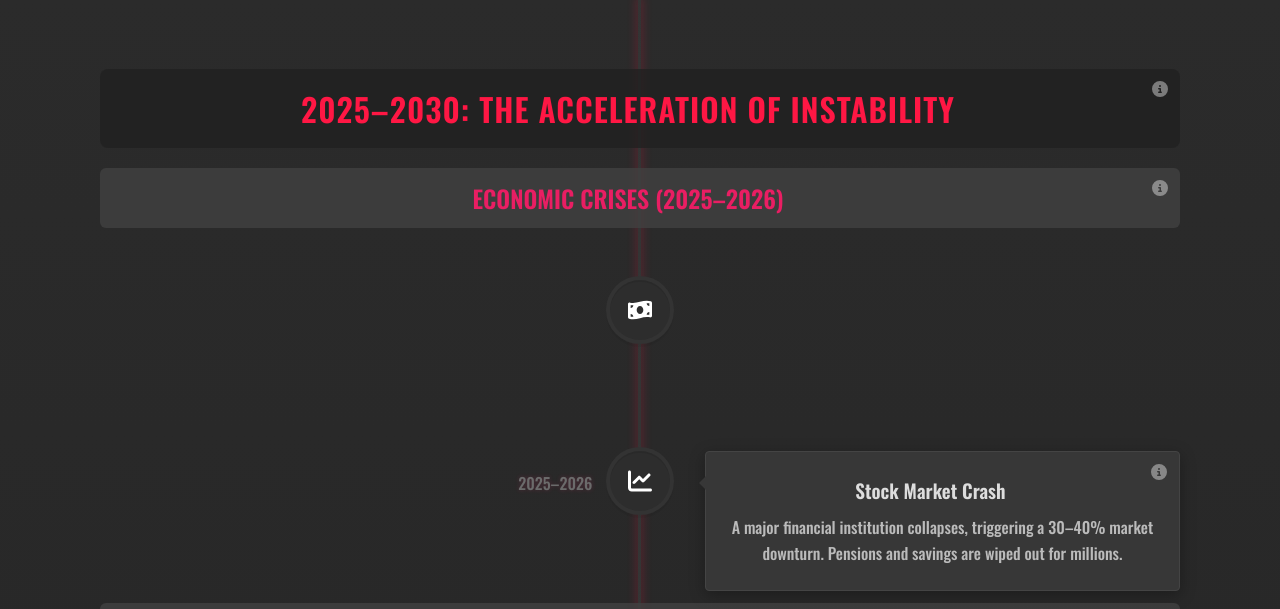
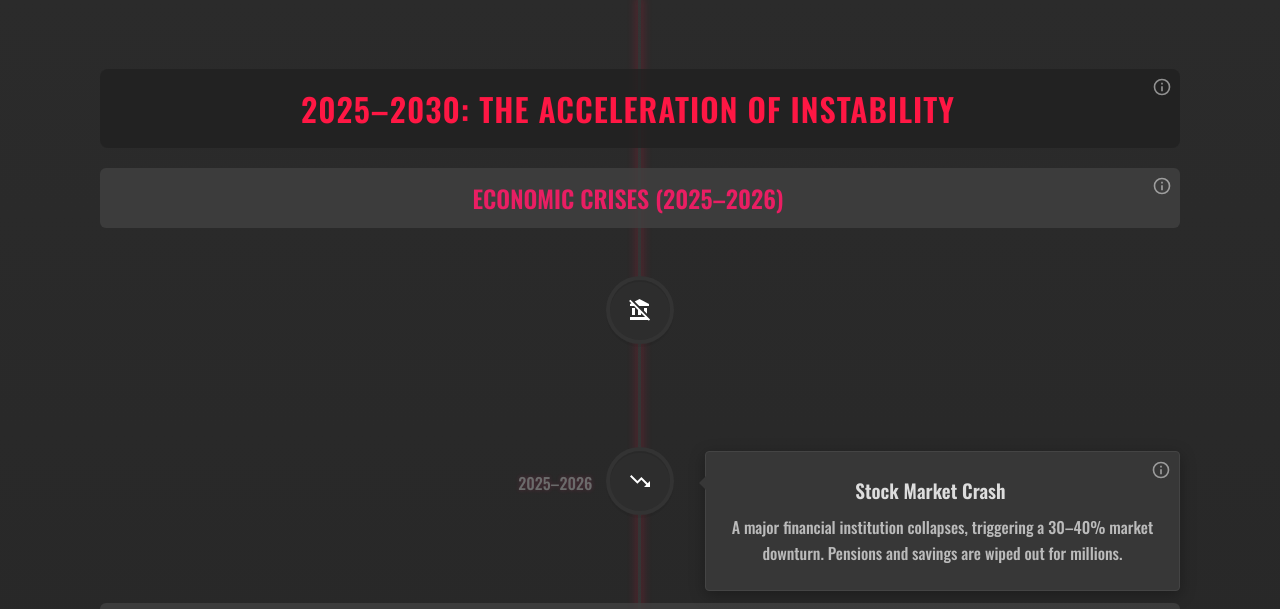
Before and after one commit to harryf/collapse-timeline, a React (Create React App) app: page / in a window 1280 px wide. Shown: the part 220-829 px from the top of the page. Built offline with nearby package versions, Linux system fonts and the light colour scheme; the HTML template or start-up script is replaced by a standard one.

Commit message:
Switch to Material design icons

```diff
--- a/package.json
+++ b/package.json
@@ -4,9 +4,8 @@
   "private": true,
   "homepage": "https://harryf.github.io/collapse-timeline",
   "dependencies": {
-    "@fortawesome/fontawesome-svg-core": "^6.5.1",
-    "@fortawesome/free-solid-svg-icons": "^6.5.1",
-    "@fortawesome/react-fontawesome": "^0.2.0",
+    "@mdi/js": "^7.4.47",
+    "@mdi/react": "^1.6.1",
     "marked": "^11.1.1",
     "react": "^18.2.0",
     "react-dom": "^18.2.0",
--- a/public/index.html
+++ b/public/index.html
@@ -13,7 +13,6 @@
       gtag('js', new Date());
       gtag('config', 'G-9269TPXMLZ');
     </script>
-    <link rel="stylesheet" href="https://cdnjs.cloudflare.com/ajax/libs/font-awesome/6.5.1/css/all.min.css" />
     <link href="https://fonts.googleapis.com/css2?family=Oswald:wght@400;500;600&display=swap" rel="stylesheet">
     <link rel="icon" type="image/png" href="./favicon-96x96.png" sizes="96x96" />
     <link rel="icon" type="image/svg+xml" href="./favicon.svg" />
--- a/src/App.css
+++ b/src/App.css
@@ -295,12 +295,10 @@
   z-index: 1;
 }
 
-.modal-icon {
-  position: absolute;
-  top: 24px;
-  left: 24px;
-  font-size: 24px;
-  color: #e91e63;
+.modal-icon svg {
+  width: 32px;
+  height: 32px;
+  color: #fff;
 }
 
 .modal-title {
@@ -357,12 +355,11 @@
 
 .info-icon {
   position: absolute;
-  top: 12px;
-  right: 12px;
-  font-size: 16px;
-  opacity: 0.4;
-  color: #fff;
-  transition: opacity 0.2s ease;
+  top: 8px;
+  right: 8px;
+  color: rgba(255, 255, 255, 0.5);
+  width: 20px !important;
+  height: 20px !important;
 }
 
 .timeline-section-header:hover .info-icon,
@@ -389,3 +386,13 @@
   color: #e91e63;
   border-color: #e91e63;
 }
+
+.vertical-timeline-element-icon svg {
+  width: 24px;
+  height: 24px;
+  position: absolute;
+  left: 50%;
+  top: 50%;
+  transform: translate(-50%, -50%);
+  margin: 0;
+}
--- a/src/components/CollapseTimeline.jsx
+++ b/src/components/CollapseTimeline.jsx
@@ -1,10 +1,16 @@
 import React, { useEffect, useState } from 'react';
 import { VerticalTimeline, VerticalTimelineElement } from 'react-vertical-timeline-component';
 import 'react-vertical-timeline-component/style.min.css';
-import { FontAwesomeIcon } from '@fortawesome/react-fontawesome';
-import * as Icons from '@fortawesome/free-solid-svg-icons';
+import * as mdiIcons from '@mdi/js';
+import Icon from '@mdi/react'; // MDI React component for rendering icons
+import iconConfig from '../icon-config.json';
 import { marked } from 'marked';
-import iconConfig from '../icon-config.json';
+
+const getIcon = (name) => {
+  // Convert name to MDI format mdi-icon-name
+  const iconName = 'mdi' + name.split('-').map(part => part.charAt(0).toUpperCase() + part.slice(1)).join('');
+  return mdiIcons[iconName] || mdiIcons[iconConfig.defaults.bullet];
+};
 
 // Configure marked to open links in new tabs
 marked.use({
@@ -14,12 +20,6 @@ marked.use({
     }
   }
 });
-
-const getIcon = (name) => {
-  // Convert name to camelCase fa-icon-name -> faIconName
-  const iconName = 'fa' + name.split('-').map(part => part.charAt(0).toUpperCase() + part.slice(1)).join('');
-  return Icons[iconName] || Icons[`fa${iconConfig.defaults.bullet.split('-').map(part => part.charAt(0).toUpperCase() + part.slice(1)).join('')}`];
-};
 
 const pickThemeIcon = (themeTitle) => {
   const baseMatch = themeTitle.match(/^[^(]+/) || [themeTitle];
@@ -202,7 +202,7 @@ const Modal = ({ content, title, dateRange, icon, onClose }) => {
         <button className="modal-close clickable" onClick={onClose}>×</button>
         {icon && (
           <div className="modal-icon">
-            <FontAwesomeIcon icon={icon} />
+            <Icon path={icon} size={1} />
           </div>
         )}
         <h2 className="modal-title">
@@ -318,7 +318,7 @@ function CollapseTimeline({ markdownContent }) {
           <h2 className="timeline-section-title">
             {section.title}
           </h2>
-          <FontAwesomeIcon icon={Icons.faCircleInfo} className="info-icon" />
+          <Icon path={getIcon('information-outline')} size={1} className="info-icon" />
         </div>
       );
 
@@ -335,7 +335,7 @@ function CollapseTimeline({ markdownContent }) {
             <h3 className="timeline-theme-title">
               {theme.title}
             </h3>
-            <FontAwesomeIcon icon={Icons.faCircleInfo} className="info-icon" />
+            <Icon path={getIcon('information-outline')} size={1} className="info-icon" />
           </div>
         );
 
@@ -359,7 +359,7 @@ function CollapseTimeline({ markdownContent }) {
                 borderBottom: '7px solid transparent'
               }}
               iconStyle={{ background: 'rgb(45, 45, 45)', color: '#fff' }}
-              icon={<FontAwesomeIcon icon={bulletIcon} />}
+              icon={<Icon path={bulletIcon} size={1} />}
               date={theme.title.match(/\((.*?)\)/)?.[1] || ''}
             >
               <div
@@ -371,7 +371,7 @@ function CollapseTimeline({ markdownContent }) {
                   minHeight: '80px'
                 }}
               >
-                <FontAwesomeIcon icon={Icons.faCircleInfo} className="info-icon" />
+                <Icon path={getIcon('information-outline')} size={1} className="info-icon" />
                 {item.title && (
                   <h4 className="vertical-timeline-element-subtitle">
                     {item.title}
--- a/src/icon-config.json
+++ b/src/icon-config.json
@@ -1,53 +1,55 @@
 {
   "themes": {
-    "Weather and Climate": "bolt",
     "AI and Technological Disruption": "robot",
     "Economic Crises": "chart-line",
-    "Societal and Systemic Collapse": "fire"
+    "Societal and Systemic Collapse": "fire",
+    "Weather and Climate": "weather-lightning"
   },
   "bullets": {
-    "Record-Breaking Storms": "poo-storm",
-    "Heatwaves": "fire-alt",
-    "Flooding": "water",
-    "Arctic Amplification": "icicles",
-    "Crop Failures": "seedling",
-    "Mega-Droughts": "tint-slash",
-    "Coastal Abandonment": "house",
-    "Ecosystem Collapse": "tree",
-    "Mass Automation": "robot",
-    "Economic Inequality": "balance-scale",
+    "AI Dominance": "robot-industrial-outline",
     "AI Governance Crisis": "brain",
-    "AI Dominance": "network-wired",
+    "AI Warfare": "target",
+    "Arctic Amplification": "snowflake",
+    "Authoritarianism Rises": "gavel",
+    "Civil Unrest": "account-group-outline",
+    "Climate Refugees": "earth-off-outline",
+    "Coastal Abandonment": "map-marker-remove-outline",
+    "Crop Failures": "corn-off",
+    "Cyber-Dependency": "source-branch",
+    "Debt Defaults": "bank-off",
+    "Desertification": "cactus",
+    "Ecosystem Collapse": "weather-hurricane",
+    "Economic Inequality": "scale-unbalanced",
+    "End of Globalization": "earth-off",
+    "Failed States": "alert-octagon",
+    "Financial Fragmentation": "bank",
+    "Flooding": "waves",
+    "Food System Breakdown": "food-off",
+    "Global Recession": "earth-minus",
+    "Heatwaves": "fire",
+    "Housing Market Collapse": "home-alert",
+    "Human Obsolescence": "account-remove-outline",
+    "Hyperinflation": "bankrupt-outline",
+    "Insurance Market Collapse": "bank-off-outline",
+    "Irreversible Changes": "snowflake",
+    "Localized Collapse": "skull",
+    "Localized Recovery": "leaf",
+    "Mass Automation": "robot-industrial",
+    "Mass Displacement": "account-arrow-left-outline",
+    "Mega-Droughts": "water-off",
+    "Migrant Crises": "account-arrow-left-outline",
+    "Record-Breaking Storms": "weather-lightning-rainy",
+    "Resource Wars": "battery-charging-outline",
+    "Sea-Level Rise": "waves",
+    "Singularity Approaches": "robot",
+    "Social Stratification": "fence",
+    "Stock Market Crash": "trending-down",
     "Surveillance Society": "eye",
-    "AI Warfare": "crosshairs",
-    "Tech Dystopia": "microchip",
-    "Debt Defaults": "money-bill-wave",
-    "Stock Market Crash": "chart-line",
-    "Resource Wars": "hand-fist",
-    "Housing Market Collapse": "house",
-    "Hyperinflation": "money-bill",
-    "Global Recession": "globe",
-    "Insurance Market Collapse": "house",
-    "Financial Fragmentation": "landmark",
-    "Urban Protests": "people-group",
-    "Migrant Crises": "person-walking",
-    "Localized Collapse": "skull",
-    "Authoritarianism Rises": "gavel",
-    "Mass Displacement": "person-walking",
-    "Civil Unrest": "people-group",
-    "Failed States": "ban",
-    "Food System Breakdown": "wheat-awn",
-    "Sea-Level Rise": "water",
-    "Desertification": "sun",
-    "Climate Refugees": "people-group",
-    "Singularity Approaches": "robot",
-    "Cyber-Dependency": "code-branch",
-    "Localized Recovery": "leaf",
-    "End of Globalization": "earth-americas",
-    "Social Stratification": "user-lock"
+    "Tech Dystopia": "memory",
+    "Urban Protests": "account-group-outline"
   },
   "defaults": {
     "theme": "skull-crossbones",
-    "bullet": "circle-info"
+    "bullet": "information-outline"
   }
 }
```
Also changed, not shown: 1 other file (tests, documents, lock files or other folders).
